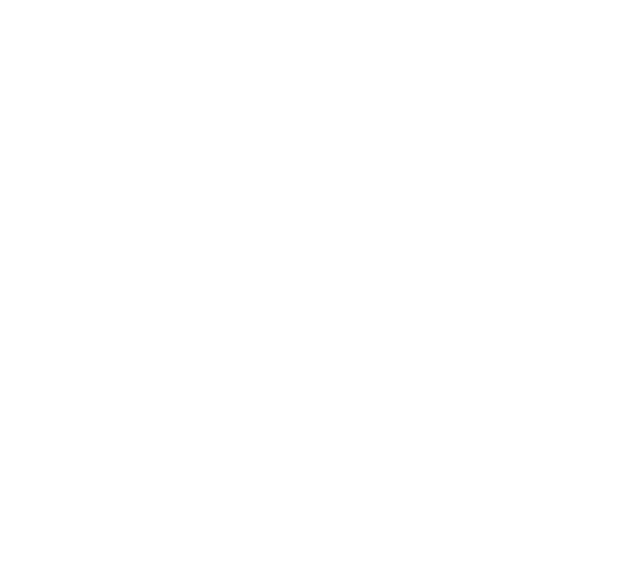
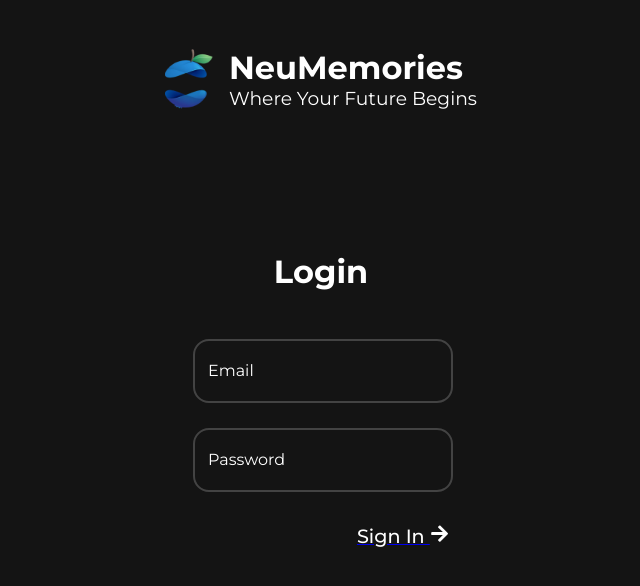
Before and after one commit to erikjohns/HONR405-Final-Project, a Next.js app: page /login in a window 1280 px wide. Shown: the top 586 px of the page, without its empty margins (319-959 px from the left). Built offline with nearby package versions, Linux system fonts and the light colour scheme.

Commit message:
Functioning Login Page

```diff
--- a/package.json
+++ b/package.json
@@ -9,8 +9,9 @@
     "lint": "next lint"
   },
   "dependencies": {
+    "next": "15.0.3",
     "react": "19.0.0-rc-66855b96-20241106",
     "react-dom": "19.0.0-rc-66855b96-20241106",
-    "next": "15.0.3"
+    "react-icons": "^5.4.0"
   }
 }
--- /dev/null
+++ b/src/Styling/Login.css
@@ -0,0 +1,144 @@
+@import url('https://fonts.googleapis.com/css2?family=Montserrat:ital,wght@0,100..900;1,100..900&display=swap');
+
+* {
+    margin: 0;
+    padding: 0;
+}
+
+body {
+    background-color: #141414;
+}
+
+.login-page-container {
+    width: 100%;
+    height: 100vh;
+    display: flex;
+    flex-direction: column;
+    justify-content: center;
+    align-items: center;
+    gap: 2rem;
+}
+
+.login-page-container .logo-container {
+    text-decoration: none;
+    color: white;
+    font-family: 'Montserrat', sans-serif;
+    font-optical-sizing: auto;
+    font-style: normal;
+    display: flex;
+    justify-content: flex-start;
+    align-items: center;
+    position: absolute;
+    top: 3rem;
+}
+
+.login-page-container .logo-text {
+    margin-left: 1rem;
+}
+
+.login-page-container .logo-text h3 {
+    font-weight: 400;
+}
+
+.login-page-container .navbar-logo {
+    width: 3rem;
+    height: auto;
+}
+
+.login-page-container form {
+    width: 20%;
+}
+
+.login-page-container form h1 {
+    font-family: "Montserrat", serif;
+    font-style: normal;
+    font-weight: 700;
+    font-size: 2rem;
+    color: white;
+    text-align: center;
+    margin-bottom: 3rem;
+}
+
+.field-holder {
+    position: relative;
+    margin-bottom: 25px;
+}
+
+.field-holder input {
+    border: 2px solid white;
+    background-color: transparent;
+    outline: none;
+    padding: 0 15px;
+    border-radius: 16px;
+    opacity: 0.2;
+    transition: .2s ease-in-out;
+}
+
+.field-holder label {
+    position: absolute;
+    left: 15px;
+    top: 17px;
+    display: flex;
+    align-items: center;
+    transition: .2s ease-in-out;
+    background-color: #141414;
+    width: fit-content;
+    height: 30px;
+}
+
+.field-holder input, label {
+    color: white;
+    font-family: 'Montserrat', sans-serif;
+    font-size: 1em;
+    width: calc(100% - 30px);
+    height: 60px;
+    cursor: text;
+}
+
+.field-holder input:focus + label,
+.field-holder input:valid + label {
+    font-size: 0.75em;
+    top: -15px;
+    pointer-events: none;
+    padding: 0 10px;
+}
+
+input:focus,
+input:valid {
+    opacity: 1;
+}
+
+.sign-in-button {
+    width: 100%;
+    display: flex;
+    justify-content: flex-end;
+    margin-top: 2rem;
+}
+
+.sign-in-button button {
+    text-align: right;
+    color: white;
+    text-decoration: none;
+    font-family: 'Montserrat', sans-serif;
+    font-weight: 500;
+    font-size: 1.2rem;
+    background-color: transparent;
+    border: none;
+    transition: .2s ease-in-out;
+}
+
+.sign-in-button button:hover {
+    transform: scale(1.05);
+}
+
+.sign-in-button button:disabled {
+    opacity: 0.5;
+    cursor: not-allowed;
+}
+
+.error-message {
+    color: lightcoral;
+    font-family: 'Montserrat', sans-serif;
+    font-size: 1rem;
+    text-align: center;
+}
--- a/src/app/login/page.js
+++ b/src/app/login/page.js
@@ -1,4 +1,68 @@
-export default function LoginPage()
-{
+'use client';
 
+import '@/Styling/Login.css';
+import Link from "next/link";
+import { FaArrowRight } from "react-icons/fa";
+import { useState } from "react";
+
+export default function LoginPage() {
+    const [email, setEmail] = useState('');
+    const [password, setPassword] = useState('');
+    const [errorMessage, setErrorMessage] = useState('');
+
+    const handleSignIn = (e) => {
+        if (email === 'champ@msu.montana.edu' && password === 'password') {
+            setErrorMessage('');
+        } else {
+            e.preventDefault(); // Prevent navigation
+            setErrorMessage('Invalid email or password. Please try again.');
+        }
+    };
+
+    return (
+        <div className={'login-page-container'}>
+            <Link href="/" className={'logo-container'}>
+                <img src="/logo.png" alt="Logo" className="navbar-logo" />
+                <div className={'logo-text'}>
+                    <h1>NeuMemories</h1>
+                    <h3>Where Your Future Begins</h3>
+                </div>
+            </Link>
+            <form onSubmit={(e) => e.preventDefault()}>
+                <h1>Login</h1>
+                <div className={"field-holder"}>
+                    <input
+                        name={"email"}
+                        id={"email"}
+                        type="email"
+                        required
+                        value={email}
+                        onChange={(e) => setEmail(e.target.value)}
+                    />
+                    <label htmlFor={"email"}>Email</label>
+                </div>
+                <div className={"field-holder"}>
+                    <input
+                        name={"password"}
+                        id={"password"}
+                        type="password"
+                        required
+                        value={password}
+                        onChange={(e) => setPassword(e.target.value)}
+                    />
+                    <label htmlFor={"password"}>Password</label>
+                </div>
+                {errorMessage && <p className="error-message">{errorMessage}</p>}
+                <Link
+                    href="/"
+                    onClick={handleSignIn}
+                    className="sign-in-button"
+                >
+                    <button>
+                        Sign In <FaArrowRight />
+                    </button>
+                </Link>
+            </form>
+        </div>
+    );
 }
```
Also changed, not shown: 1 other file (tests, documents, lock files or other folders).
